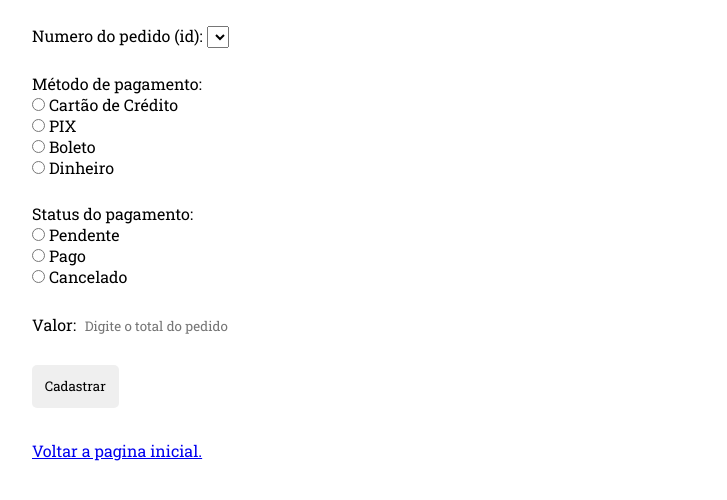
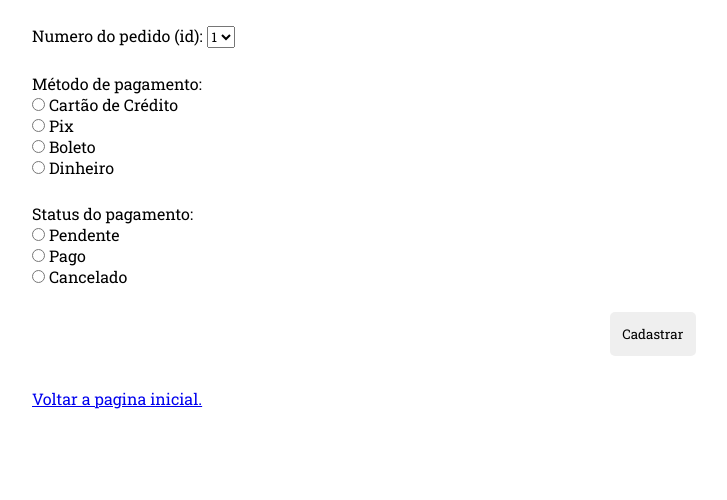
Before and after one commit to matheuspontes01/banco-de-dados, a Django app: page /verificar-pagamento/ in a window 1280 px wide. Shown: the part 85-585 px from the top of the page, without its empty margins (0-727 px from the left). Run offline with Django 5.2, Linux system fonts and the light colour scheme; tables that the repository leaves empty hold one stand-in row (values such as "Sample post"); lists and menus that the app fills with data are empty.

Commit message:
Criar novo pedido pronto (falta configurar pagamento)

```diff
--- a/demo/vendas/models.py
+++ b/demo/vendas/models.py
@@ -93,7 +93,7 @@
 class Pagamento(models.Model):
     METODO_PAGAMENTO_CHOICES = [
         ('Cartão de Crédito', 'Cartão de Crédito'),
-        ('PIX', 'PIX'),
+        ('Pix', 'Pix'),
         ('Boleto', 'Boleto'),
         ('Dinheiro', 'Dinheiro'),
     ]
@@ -105,13 +105,16 @@
     ]
 
     id_pagamento = models.AutoField(primary_key=True)
+
     idpedido = models.ForeignKey(
         Pedido,
         on_delete=models.CASCADE,
         db_column='idpedido'
     )
+
     valor = models.DecimalField(max_digits=10, decimal_places=2)
-    metodo_pagamento = models.CharField(
+
+    metodo_de_pagamento = models.CharField(
         max_length=20,
         choices=METODO_PAGAMENTO_CHOICES
     )
@@ -126,4 +129,4 @@
         db_table = 'pagamento'
 
     def __str__(self):
-        return f"ID do pedido: {self.idpedido} Valor: {self.valor} Metodo de Pagamento: {self.metodo_pagamento} Status do Pagamento: {self.status_pagamento}"
+        return f"ID do pedido: {self.idpedido} Valor: {self.valor} Metodo de Pagamento: {self.metodo_de_pagamento} Status do Pagamento: {self.status_pagamento}"
--- a/demo/vendas/static/vendas/style.css
+++ b/demo/vendas/static/vendas/style.css
@@ -32,7 +32,7 @@
 }
 
 input[type="text"], input[type="email"], input[type="date"], input[type='number'] {
-    cursor: pointer;
+    cursor: text;
     border: 0px;
     border-radius: 5px;
     margin-right: 0.4rem;
@@ -68,3 +68,8 @@
     border: 1px solid #c3e6cb;
     border-radius: 5px;
 }
+
+table {
+    width: 80%;
+    margin: 0 auto;
+  }
--- a/demo/vendas/templates/vendas/verificar_pagamento.html
+++ b/demo/vendas/templates/vendas/verificar_pagamento.html
@@ -13,52 +13,52 @@
     </header>
     <main>
         <section>
+            {% if sucesso %}
+                <div class="mensagem-sucesso">
+                    <p>Pagamento registrado com sucesso!</p>
+                </div>
+            {% endif %}
             <form method='POST'>
                 {% csrf_token %}
                 <div class="campo">
                     <label for="p15">Numero do pedido (id):</label>
-                    <select name="idpedido" id="p15">
+                    <select name="idpedido" id="idpedido">
                         {% for pedido in pedidos %}
-                            <option value="{{ pedido }}">pedido</option>
+                            <option value="{{ pedido.id_pedido }}">{{ pedido.id_pedido }}</option>
                         {% endfor %}
                     </select>
                 </div>
                 <div class="campo">
                     <label for="p17">Método de pagamento:</label><br>
-                    <input type="radio" id="p17a" name="metodo_pagamento" value="Cartão de Crédito">
+                    <input type="radio" id="p17a" name="metodo_pagamento" value='Cartão de Crédito'>
                     <label for="p17a">Cartão de Crédito</label><br>
 
-                    <input type="radio" id="p17b" name="metodo_pagamento" value="PIX">
-                    <label for="p17b">PIX</label><br>
+                    <input type="radio" id="p17b" name="metodo_pagamento" value='Pix'>
+                    <label for="p17b">Pix</label><br>
 
-                    <input type="radio" id="p17c" name="metodo_pagamento" value="Boleto">
+                    <input type="radio" id="p17c" name="metodo_pagamento" value='Boleto'>
                     <label for="p17c">Boleto</label><br>
 
-                    <input type="radio" id="p17d" name="metodo_pagamento" value="Dinheiro">
+                    <input type="radio" id="p17d" name="metodo_pagamento" value='Dinheiro'>
                     <label for="p17d">Dinheiro</label><br>
                 </div>
 
                 <div class="campo">
                     <label for="p18">Status do pagamento:</label><br>
-                    <input type="radio" id="p18a" name="status_pagamento" value="Pendente">
+                    <input type="radio" id="p18a" name="status_pagamento" value='Pendente'>
                     <label for="p18a">Pendente</label><br>
 
-                    <input type="radio" id="p18b" name="status_pagamento" value="Pago">
+                    <input type="radio" id="p18b" name="status_pagamento" value='Pago'>
                     <label for="p18b">Pago</label><br>
 
-                    <input type="radio" id="p18c" name="status_pagamento" value="Cancelado">
+                    <input type="radio" id="p18c" name="status_pagamento" value='Cancelado'>
                     <label for="p18c">Cancelado</label><br>
                 </div>
 
-                <div class="campo">
-                    <label for="p19">Valor:</label>
-                    <input type="text" id="p19" name="valor" placeholder="Digite o total do pedido">
-                </div>
+                <button class="botao_cadastrar" type="submit">Cadastrar</button>
             </form>
         </section>
     </main>
-
-    <button class="botao_cadastrar">Cadastrar</button>
 
     <footer>
         <a href="{% url 'index' %}" target="_self">
--- a/demo/vendas/views.py
+++ b/demo/vendas/views.py
@@ -97,36 +97,38 @@
 
 def verificar_pagamento(request):
     sucesso = False
-    ids = Pedido.objects.values_list('id_pedido', flat=True)
+    pedidos = Pedido.objects.all()
 
     if request.method=='POST':
         id_pedido = request.POST.get('idpedido')
         metodo_de_pagamento = request.POST.get('metodo_pagamento')
         status_do_pagamento = request.POST.get('status_pagamento')
-        valor = request.POST.get('valor')
 
         try:
-            pedido = Pedido.objects.get(idcliente=id_pedido)
-            pagamento = Pagamento(idpedido=id_pedido, metodo_pagamento=metodo_de_pagamento, status_pagamento=status_do_pagamento, valor=valor)
+            pedido = Pedido.objects.get(id_pedido=id_pedido)
+            valor = pedido.total
+            pagamento = Pagamento(idpedido=pedido, valor=valor, metodo_de_pagamento=metodo_de_pagamento, status_pagamento=status_do_pagamento)
             pagamento.save()
             sucesso = True
-        except Fornecedor.DoesNotExist:
+        except Pedido.DoesNotExist:
             # Fornecedor nao encontrado
             sucesso = False
 
         return render(request, 'vendas/verificar_pagamento.html', {
-            'sucesso': sucesso,
-            'ids': ids
+            'pedidos': pedidos,
+            'sucesso': sucesso
         })
 
     return render(request, 'vendas/verificar_pagamento.html', {
-            'sucesso': sucesso,
-            'ids': ids
+            'pedidos': pedidos,
+            'sucesso': sucesso
     })
 
 def adicionar_itens(request, id_pedido):
+    inserido = False
     pedido = Pedido.objects.get(id_pedido=id_pedido)
     produtos = Produto.objects.all()
+    itens = []
 
     if request.method == 'POST':
         id_produto = request.POST.get('id_produto')
@@ -134,22 +136,36 @@
 
         produto = Produto.objects.get(id_produto=id_produto)
 
+        # Criar o item no banco de dados
         Itens_Pedido.objects.create(
             idpedido=pedido,
             idproduto=produto,
             quantidade=quantidade
         )
 
+        # Recalcular o total do pedido
+        itens_query = Itens_Pedido.objects.filter(idpedido=pedido)
 
-        # Recalcular total:
-        itens = Itens_Pedido.objects.filter(idpedido=pedido)
-        total = sum(item.idproduto.preco * item.quantidade for item in itens)
+        for item in itens_query:
+            produto = item.idproduto
+            subtotal = produto.preco * item.quantidade
+            itens.append({
+                'nome_produto': produto.nome_produto,
+                'quantidade': item.quantidade,
+                'preco_unitario': produto.preco,
+                'subtotal': subtotal
+            })
 
+        # Atualizar o total do pedido
+        total = sum(item['subtotal'] for item in itens)
         pedido.total = total
         pedido.save()
 
+        inserido = True
 
     return render(request, 'vendas/adicionar_itens.html', {
         'pedido': pedido,
-        'produtos': produtos
+        'produtos': produtos,
+        'inserido': inserido,
+        'itens': itens
     })
```
Also changed, not shown: demo/vendas/templates/vendas/adicionar_itens.html (+33 -1 lines).
